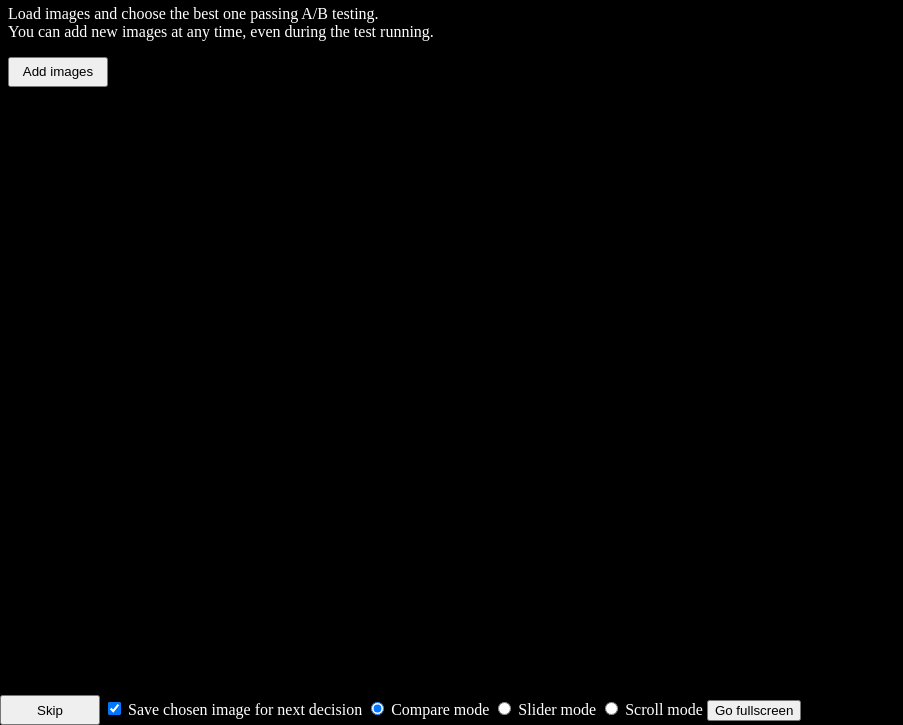
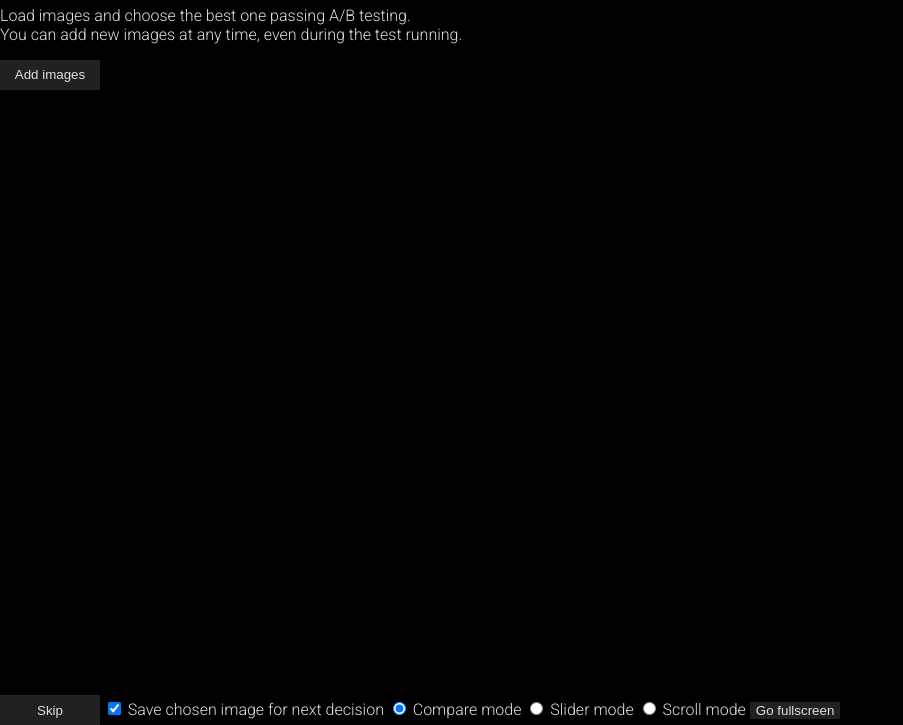
Before and after one commit to GSench/ImageChooser, a plain HTML site: page index.html in a window 1280 px wide. Shown: the part 75-800 px from the top of the page, without its empty margins (0-903 px from the left). Drawn offline with Linux system fonts and the light colour scheme.

Commit message:
Colors and fonts setting

```diff
--- a/index.html
+++ b/index.html
@@ -3,29 +3,30 @@
 <meta name="viewport" content="width=device-width, initial-scale=1, maximum-scale=1">
 <head>
     <title>Choose the Best Image!</title>
+    <link href="https://fonts.googleapis.com/css?family=Roboto:300&display=swap" rel="stylesheet">
 </head>
 
-<body style="background-color:black; color: white; overflow:auto;">
+<body style="background-color:black; color: #e0e0e0; overflow:auto; margin:0; font-family: 'Roboto', sans-serif;">
     <div id="header">
         <h1>Image A/B selector</h1>
         <p>Load images and choose the best one passing A/B testing.<br>You can add new images at any time, even during the test running.</p>
     </div>
     <div id="add_images_field">
-        <input type="button" id="file" value="Add images" onclick="document.getElementById('file-input').click();" style="width:100px; height:30px;" />
+        <input type="button" id="file" value="Add images" onclick="document.getElementById('file-input').click();" style="width:100px; height:30px; background-color:#212121;color:#e0e0e0;border:0;" />
         <input type="file" accept="image/*" id="file-input" multiple style="display:none;"/>
     </div>
     <div id="selector_container" style="width:100%; height:100%">
         <img id="A">
         <img id="B">
     </div>
-    <input type="button" onclick="selectCurrent()" value="THIS" id="select_current" style="width:100px; height:30px; position: fixed; bottom: 10%; right: 0; display:none"/>
+    <input type="button" onclick="selectCurrent()" value="THIS" id="select_current" style="width:100px; height:30px; position: fixed; bottom: 10%; right: 0; background-color:#212121;color:#e0e0e0;border:0; display:none"/>
     <div horizontal layout style="position: fixed; bottom: 0; left: 0;">
-        <input type="button" onclick="skip()" value="Skip" style="width:100px; height:30px;"/>
+        <input type="button" onclick="skip()" value="Skip" style="width:100px; height:30px; background-color:#212121;color:#e0e0e0;border:0;"/>
         <label> <input type="checkbox" id="save_chosen" checked> Save chosen image for next decision </label>
         <label> <input name="mode" type="radio" value="0" checked> Compare mode </label>
         <label> <input name="mode" type="radio" value="1"> Slider mode </label>
         <label> <input name="mode" type="radio" value="2"> Scroll mode </label>
-        <button id="goFS">Go fullscreen</button>
+        <button id="goFS" style="background-color:#212121;color:#e0e0e0;border:0;">Go fullscreen</button>
     </div>
     <script type="text/javascript" src="jquery.js"></script>
 
```
